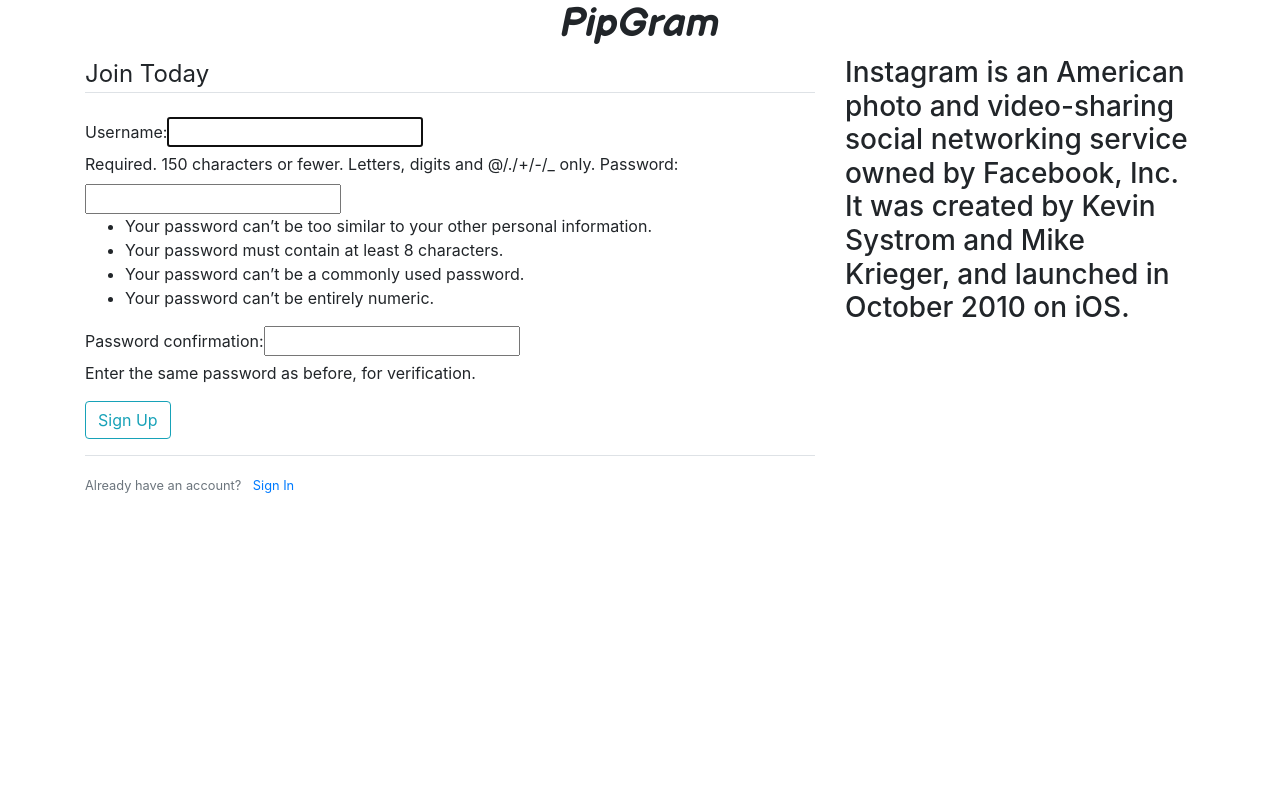
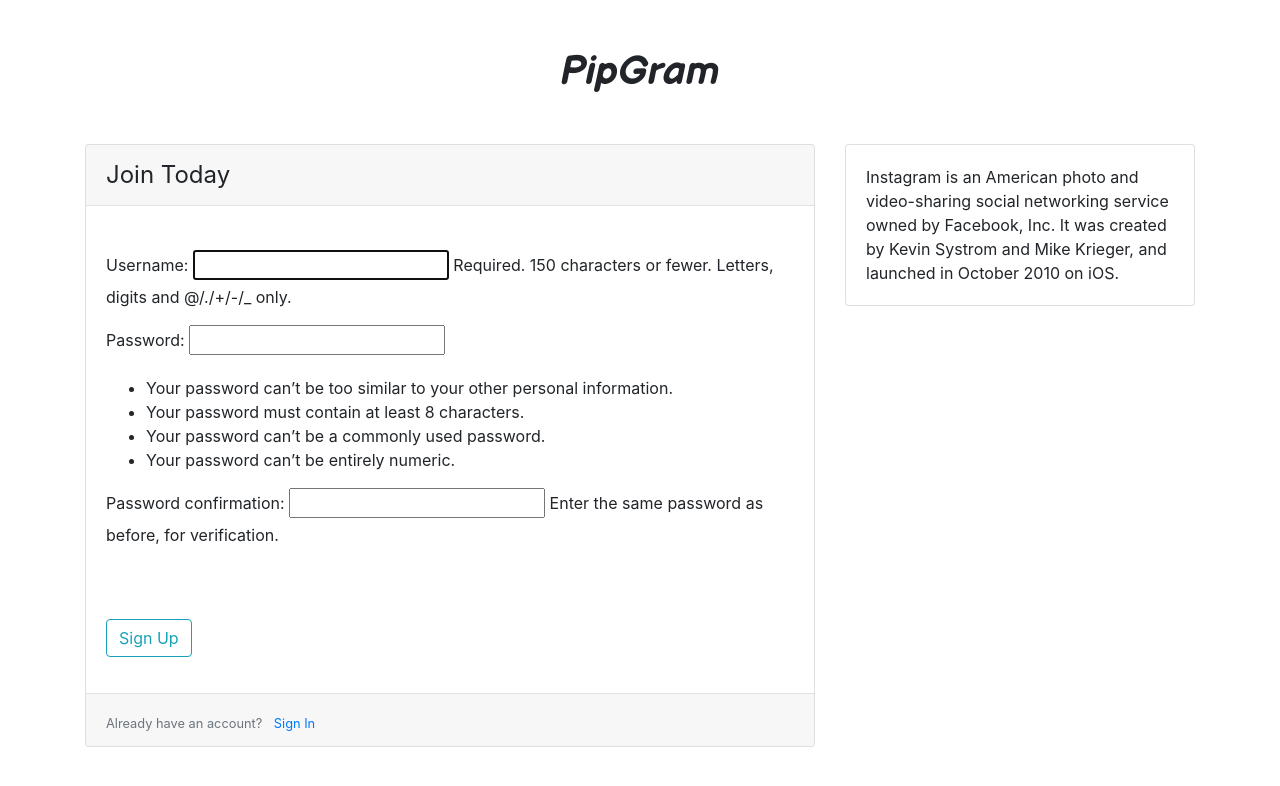
Before and after one commit to philip-bbaale/InstagramClone, a Django app: page /register/ in a window 1280 px wide. Shown: the top 786 px of the page. Run offline with Django 3.2, Linux system fonts and the light colour scheme; some libraries are stand-ins or nearby versions.

Commit message:
updating templates

```diff
--- a/instagramUsers/templates/instagramUsers/base.html
+++ b/instagramUsers/templates/instagramUsers/base.html
@@ -19,37 +19,21 @@
     {% endif %}
 </head>
 <body>
-    <!--header class="site-header">
-      <nav class="navbar navbar-expand-md navbar-dark bg-steel fixed-top">
-        <div class="container">
-          <a class="navbar-brand mr-4" href="{% url 'blog-home' %}">PipGram</a>
-          <button class="navbar-toggler" type="button" data-toggle="collapse" data-target="#navbarToggle" aria-controls="navbarToggle" aria-expanded="false" aria-label="Toggle navigation">
-          <span class="navbar-toggler-icon"></span>
-          </button>
-          <div class="collapse navbar-collapse" id="navbarToggle">
-            <div class="navbar-nav mr-auto">
-              <a class="nav-item nav-link" href="{% url 'blog-home' %}">Home</a>
-              <a class="nav-item nav-link" href="{% url 'blog-about' %}">About</a>
-            </div-->
-            <!-- Navbar Right Side -->
-            <!--div class="navbar-nav">
-              <a class="nav-item nav-link" href="#">Login</a>
-              <a class="nav-item nav-link" href="#">Register</a>
-            </div>
-          </div>
-        </div>
-      </nav>
-    </header-->
+
     <main role="main" class="container">
 
-        <h1 class="text-center" style="font-family: 'Balsamiq Sans', cursive;">PipGram</h1>
+        <h1 class="text-center mt-5" style="font-family: 'Balsamiq Sans', cursive;">PipGram</h1>
 
-        <div class="row">
-            <div class="col-md-8">
+        <div class="row mt-5">
+            <div class="col-md-8 content-section">
             {% block content %}{% endblock %}
             </div>
             <div class="col-md-4">
-                <h3>Instagram is an American photo and video-sharing social networking service owned by Facebook, Inc. It was created by Kevin Systrom and Mike Krieger, and launched in October 2010 on iOS.</h3>
+                <div class="card">
+                    <div class="card-body">
+                        Instagram is an American photo and video-sharing social networking service owned by Facebook, Inc. It was created by Kevin Systrom and Mike Krieger, and launched in October 2010 on iOS.
+                    </div>
+                  </div>
             </div>
         </div>
 
--- a/instagramUsers/templates/instagramUsers/register.html
+++ b/instagramUsers/templates/instagramUsers/register.html
@@ -1,20 +1,26 @@
 {% extends "instagramUsers/base.html" %}
 {% block content %}
     <div class="content-section">
+        <div class="card">
+
             <form action="" method="POST">
                 {% csrf_token %}
                 <fieldset class="form-group">
-                <legend class=" border-bottom mb-4">Join Today</legend>
-                {{ form }}
+                    <legend class=" border-bottom mb-4 card-header">Join Today</legend>
+                    <div class="card-body">
+                        {{ form.as_p }}
+                    </div>
                 </fieldset>
-            <div class="form-group">
+                <div class="form-group card-body">
                     <button class="btn btn-outline-info " type="submit">Sign Up</button>
                 </div>
             </form>
 
-        <div class="border-top pt-3">
+            <div class="border-top pt-3 card-footer">
                 <small class="text-muted">Already have an account? <a class="ml-2" href="#">Sign In</a></small>
             </div>
 
         </div>
+
+    </div>
 {% endblock %}
--- a/instagramUsers/views.py
+++ b/instagramUsers/views.py
@@ -4,5 +4,8 @@
 # Create your views here.
 
 def register(request):
-    form = UserCreationForm()
+    if request.method == 'POST':
+        form = UserCreationForm(request.POST)
+    else:
+        form = UserCreationForm()
     return render(request, 'instagramUsers/register.html', {'form':form})
```
Lines whose indentation alone changed are shown as unchanged.
